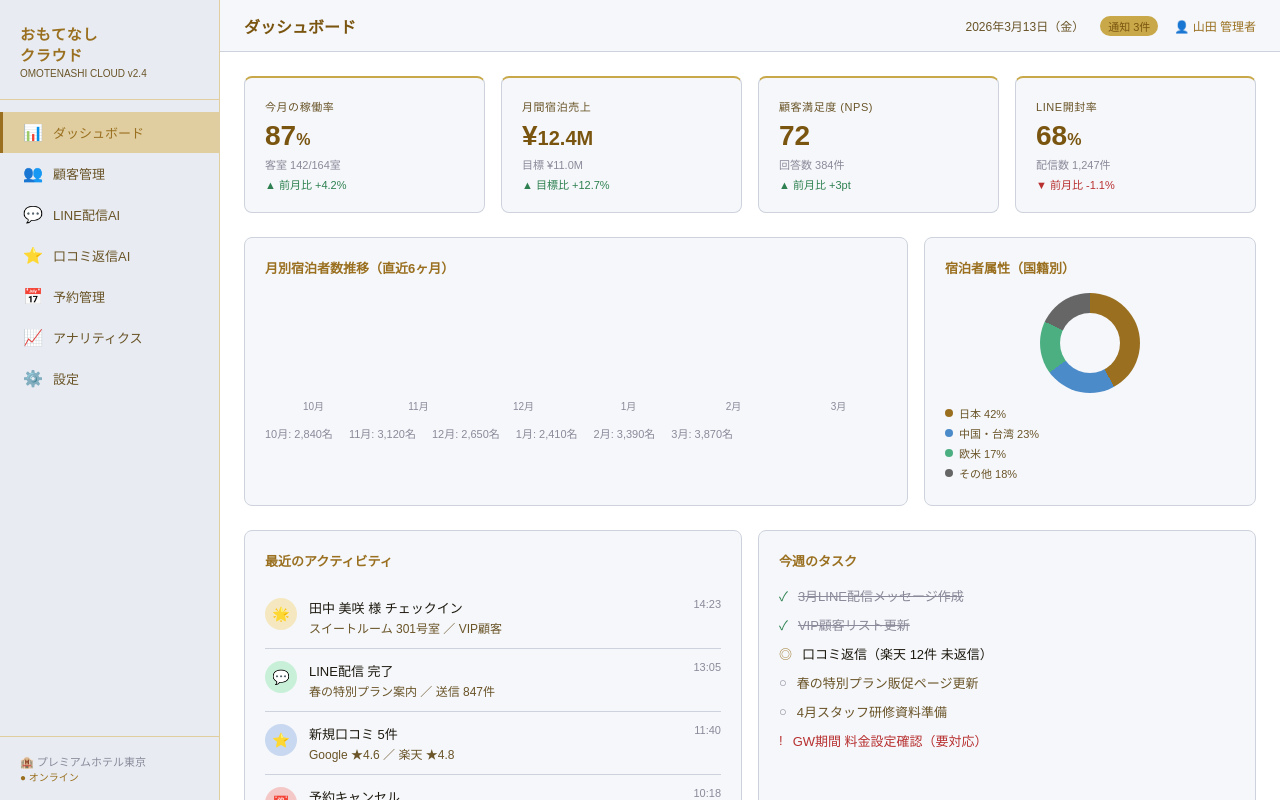
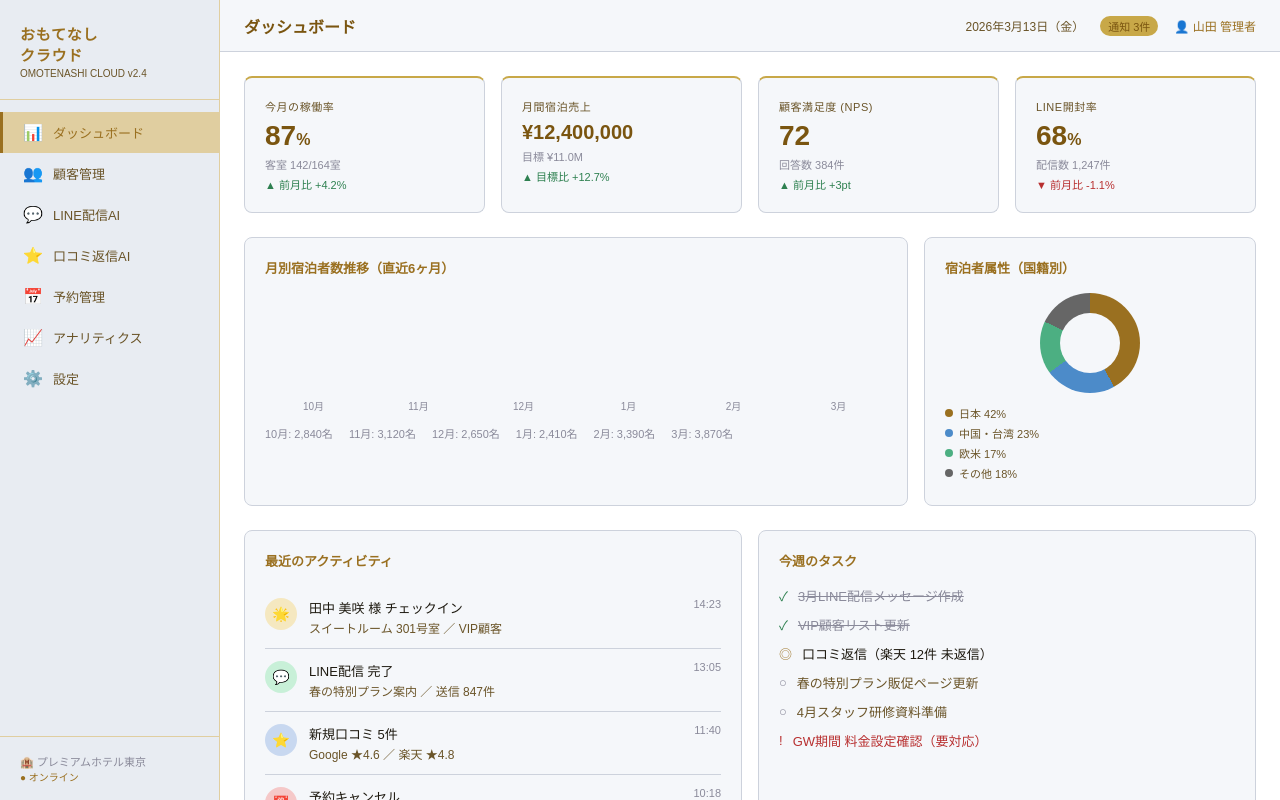
Before and after one commit to eleqlabo/omotenashi-demo, a website: page index.html in a window 1280 px wide. Drawn offline with Linux system fonts and the light colour scheme.

Commit message:
Change monthly sales display from 12.4M to 12,400,000

```diff
--- a/index.html
+++ b/index.html
@@ -247,7 +247,7 @@
         </div>
         <div class="kpi-card">
           <div class="kpi-label">月間宿泊売上</div>
-          <div class="kpi-value">¥<span style="font-size:20px">12.4M</span></div>
+          <div class="kpi-value" style="font-size:20px">¥12,400,000</div>
           <div class="kpi-sub">目標 ¥11.0M</div>
           <div class="kpi-trend up">▲ 目標比 +12.7%</div>
         </div>
```
